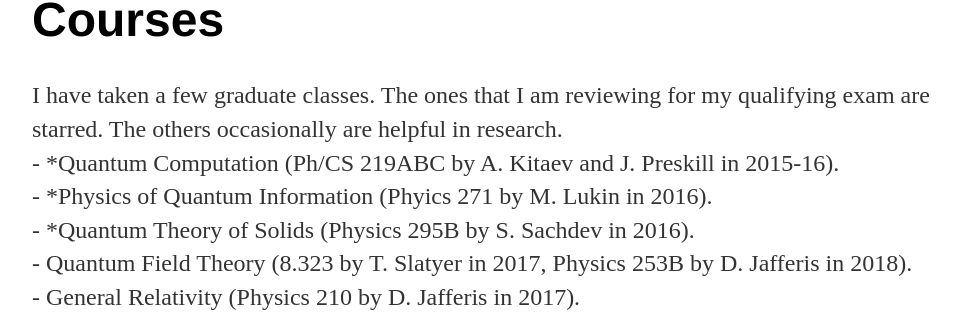
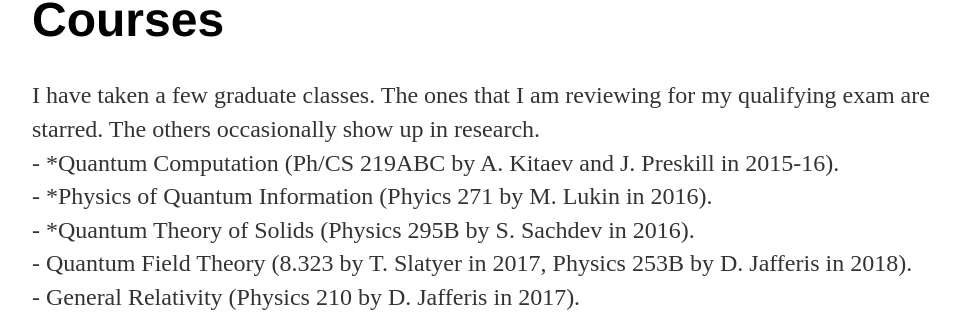
Before and after one commit to emilkhab/emilkhab.github.io, a Jekyll site: the page built from courses/index.html, in a window 1280 px wide. Shown: the part 118-430 px from the top of the page, without its empty margins (128-1088 px from the left). Built offline with Jekyll 4.4.1, drawn with Linux system fonts in a browser that asks for light colours.

Commit message:
Update index.html

```diff
--- a/courses/index.html
+++ b/courses/index.html
@@ -4,7 +4,7 @@
 ---
 <h1>{{page.title}}</h1>
 <div class="blurb">
-	<p>I have taken a few graduate classes. The ones that I am reviewing for my qualifying exam are starred. The others occasionally are helpful in research.<br/>
+	<p>I have taken a few graduate classes. The ones that I am reviewing for my qualifying exam are starred. The others occasionally show up in research.<br/>
 	- *Quantum Computation (Ph/CS 219ABC by A. Kitaev and J. Preskill in 2015-16).<br/>
 	- *Physics of Quantum Information (Phyics 271 by M. Lukin in 2016).<br/>
 	- *Quantum Theory of Solids (Physics 295B by S. Sachdev in 2016).<br/>
```
